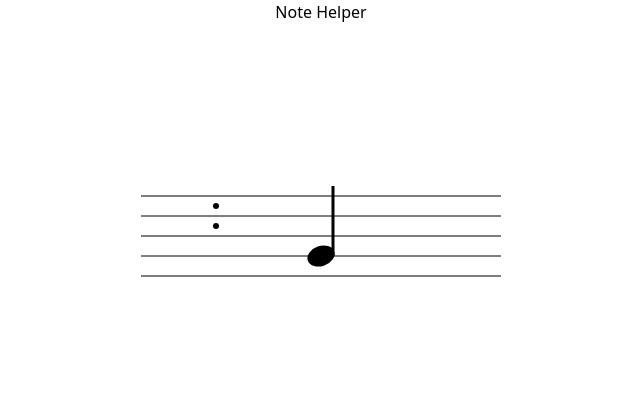
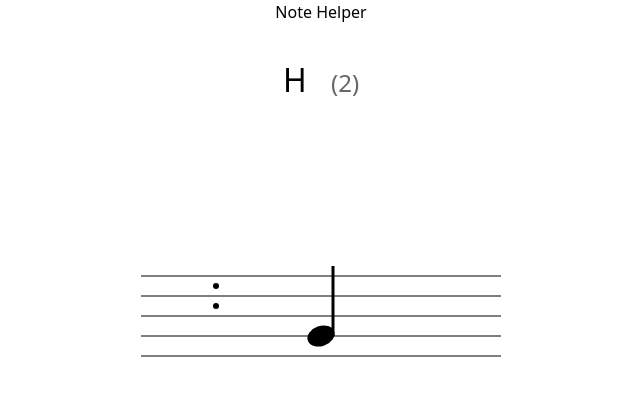
Before and after one commit to chrisingenhaag/brass-notehelper, a SvelteKit app: page / in a window 1280 px wide. Shown: the top 396 px of the page, without its empty margins (319-959 px from the left). Built offline with nearby package versions, Linux system fonts and the light colour scheme.

Commit message:
Show trombone positions

```diff
--- /dev/null
+++ b/src/lib/trombonePositions.ts
@@ -0,0 +1,35 @@
+type Note = 'E' | 'F' | 'G' | 'A' | 'H' | 'c' | 'd' | 'e' | 'f' | 'g' | 'a' | 'h' | "c'" | "d'" | "e'" | "f'" | "g'" | "a'";
+type Position = 1 | 2 | 3 | 4 | 5 | 6 | 7;
+
+const positionMap = new Map<Note, Position[]>([
+    ['E', [1, 7]],
+    ['F', [1]],
+    ['G', [4]],
+    ['A', [3]],
+    ['H', [2]],
+    ['c', [6]],
+    ['d', [4]],
+    ['e', [2]],
+    ['f', [1]],
+    ['g', [4]],
+    ['a', [2]],
+    ['h', [4]],
+    ["c'", [3]],
+    ["d'", [1, 4]],
+    ["e'", [2]],
+    ["f'", [1]],
+    ["g'", [2]],
+    ["a'", [2]]
+]);
+
+export function getTrombonePosition(note: Note): Position[] {
+    const positions = positionMap.get(note);
+    if (!positions) {
+        throw new Error(`No trombone position found for note: ${note}`);
+    }
+    return positions;
+}
+
+export function isValidNote(note: string): note is Note {
+    return positionMap.has(note as Note);
+}
--- a/src/routes/+page.svelte
+++ b/src/routes/+page.svelte
@@ -1,14 +1,39 @@
-<script>
+<script lang="ts">
   import { onMount } from 'svelte';
+  import { getTrombonePosition, isValidNote } from '$lib/trombonePositions';
 
   let notePosition = 0;
-  const LINE_SPACING = 20; // Doubled from 10
+  const LINE_SPACING = 20;
+
+  // Note mapping for bass clef (position 0 = H/B)
+  const noteNames = new Map([
+    [4, 'E'],
+    [3, 'F'],
+    [2, 'G'],
+    [1, 'A'],
+    [0, 'H'],
+    [-1, 'c'],
+    [-2, 'd'],
+    [-3, 'e'],
+    [-4, 'f'],
+    [-5, 'g'],
+    [-6, 'a'],
+    [-7, 'h'],
+    [-8, 'c\''],
+    [-9, 'd\''],
+    [-10, 'e\''],
+    [-11, 'f\''],
+    [-12, 'g\''],
+    [-13, 'a\'']
+  ]);
+
+  $: currentNote = noteNames.get(notePosition) || '';
 
   function handleKeydown(event) {
     if (event.key === 'ArrowUp') {
-      notePosition = Math.max(-12, notePosition - 1);
+      notePosition = Math.max(-13, notePosition - 1);
     } else if (event.key === 'ArrowDown') {
-      notePosition = Math.min(8, notePosition + 1);
+      notePosition = Math.min(4, notePosition + 1);
     }
   }
 
@@ -36,11 +61,19 @@
         ledgerLines.push(200 + (pos * LINE_SPACING / 2));
       }
     }
-    console.log('Ledger Lines:', ledgerLines);
   }
+
+  $: trombonePositions = isValidNote(currentNote) ? getTrombonePosition(currentNote) : [];
 </script>
 
 <h1>Note Helper</h1>
+
+<div class="note-value">
+  {currentNote}
+  {#if trombonePositions.length > 0}
+    <span class="position">({trombonePositions.join(' or ')})</span>
+  {/if}
+</div>
 
 <div class="staff-container">
   <svg width="400" height="400">
@@ -122,4 +155,16 @@
     text-align: center;
     margin-bottom: 2rem;
   }
+
+  .note-value {
+    font-size: 2rem;
+    text-align: center;
+    margin-bottom: 1rem;
+  }
+
+  .position {
+    font-size: 1.5rem;
+    color: #666;
+    margin-left: 1rem;
+  }
 </style>
```
